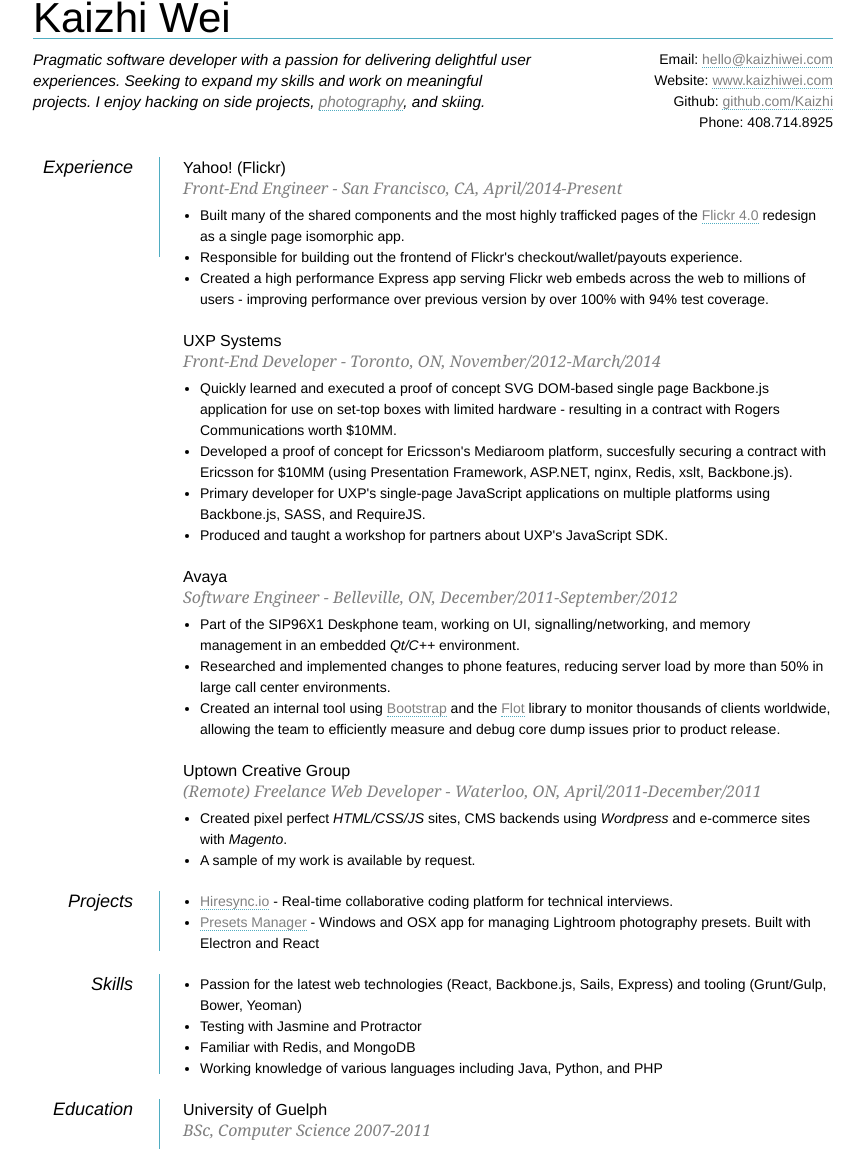
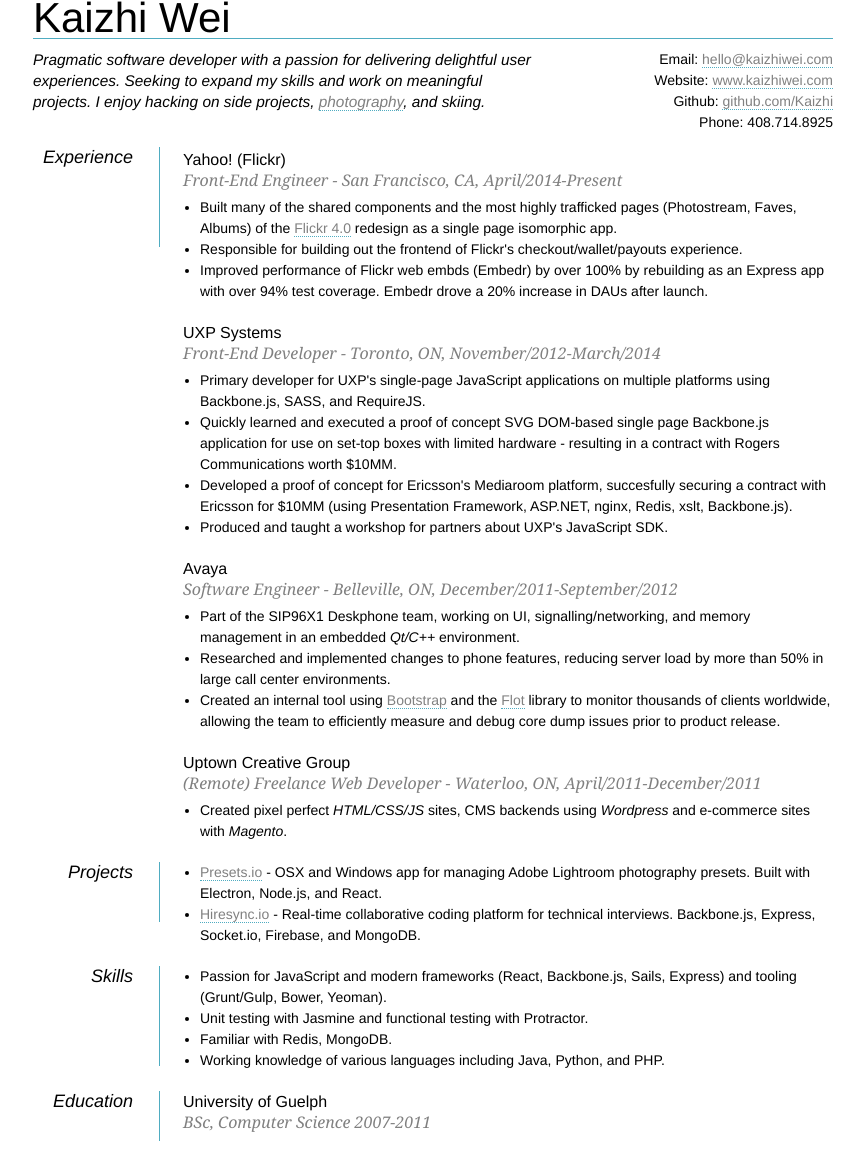
Before and after one commit to Kaizhi/resume, a plain HTML site: page resume.html in a window 1280 px wide. Shown: the part 3-1152 px from the top of the page, without its empty margins (207-1071 px from the left). Drawn offline with Linux system fonts and the light colour scheme.

Commit message:
jeff feedback

```diff
--- a/css/style.css
+++ b/css/style.css
@@ -26,7 +26,7 @@
         dd.clear { float: none; margin: 0;}
 		.contact-left { width:500px; float:left; font-size:1.1em; font-style:italic;}
 		.contact-right {width:250px; float:right; text-align:right;}
-		#contact-info {height:150px;}
+		#contact-info {height:140px;}
 
 		.hideable {display:none;}
 		#profile {display:block;}
--- a/resume.html
+++ b/resume.html
@@ -29,16 +29,16 @@
             <dd>
                 <h2>Yahoo! (Flickr)<br><span>Front-End Engineer - San Francisco, CA, April/2014-Present</span></h2>
                 <ul>
-                    <li>Built many of the shared components and the most highly trafficked pages of the <a href="http://www.theverge.com/2015/5/7/8562387/flickr-camera-roll-uploadr-mobile-redesign" target="_blank">Flickr 4.0</a> redesign as a single page isomorphic app.</li>
+                    <li>Built many of the shared components and the most highly trafficked pages (Photostream, Faves, Albums) of the <a href="http://www.theverge.com/2015/5/7/8562387/flickr-camera-roll-uploadr-mobile-redesign" target="_blank">Flickr 4.0</a> redesign as a single page isomorphic app.</li>
                     <li>Responsible for building out the frontend of Flickr's checkout/wallet/payouts experience.</li>
-                    <li>Created a high performance Express app serving Flickr web embeds across the web to millions of users - improving performance over previous version by over 100% with 94% test coverage.</li>
+                    <li>Improved performance of Flickr web embds (Embedr) by over 100% by rebuilding as an Express app with over 94% test coverage. Embedr drove a 20% increase in DAUs after launch.</li>
                 </ul>
 
                 <h2>UXP Systems<br><span>Front-End Developer - Toronto, ON, November/2012-March/2014</span></h2>
                 <ul>
+                    <li>Primary developer for UXP's single-page JavaScript applications on multiple platforms using Backbone.js, SASS, and RequireJS.</li>
                     <li>Quickly learned and executed a proof of concept SVG DOM-based single page Backbone.js application for use on set-top boxes with limited hardware - resulting in a contract with Rogers Communications worth $10MM.</li>
                     <li>Developed a proof of concept for Ericsson's Mediaroom platform, succesfully securing a contract with Ericsson for $10MM (using Presentation Framework, ASP.NET, nginx, Redis, xslt, Backbone.js).</li>
-                    <li>Primary developer for UXP's single-page JavaScript applications on multiple platforms using Backbone.js, SASS, and RequireJS.</li>
                     <li>Produced and taught a workshop for partners about UXP's JavaScript SDK.</li>
                 </ul>
 
@@ -53,7 +53,6 @@
                 <h2>Uptown Creative Group<br><span>(Remote) Freelance Web Developer - Waterloo, ON, April/2011-December/2011</span></h2>
                 <ul>
                     <li>Created pixel perfect <em>HTML/CSS/JS</em> sites, CMS backends using <em>Wordpress</em> and e-commerce sites with <em>Magento</em>.</li>
-                    <li>A sample of my work is available by request.</li>
                 </ul>
             </dd>
 
@@ -62,8 +61,8 @@
             <dt class="short">Projects</dt>
             <dd>
                 <ul>
-                    <li><a href="http://hiresync.io" target="_blank">Hiresync.io</a> - Real-time collaborative coding platform for technical interviews.</li>
-                    <li><a href="https://github.com/kaizhi/presets-manager" target="_blank">Presets Manager</a> - Windows and OSX app for managing Lightroom photography presets. Built with Electron and React</li>
+                    <li><a href="http://presets.io" target="_blank">Presets.io</a> - OSX and Windows app for managing Adobe Lightroom photography presets. Built with Electron, Node.js, and React.</li>
+                    <li><a href="http://hiresync.io" target="_blank">Hiresync.io</a> - Real-time collaborative coding platform for technical interviews. Backbone.js, Express, Socket.io, Firebase, and MongoDB.</li>
                 </ul>
             </dd>
             <dd class="clear"></dd>
@@ -71,10 +70,10 @@
             <dt>Skills</dt>
             <dd>
                 <ul>
-                    <li>Passion for the latest web technologies (React, Backbone.js, Sails, Express) and tooling (Grunt/Gulp, Bower, Yeoman)</li>
-                    <li>Testing with Jasmine and Protractor</li>
-                    <li>Familiar with Redis, and MongoDB</li>
-                    <li>Working knowledge of various languages including Java, Python, and PHP</li>
+                    <li>Passion for JavaScript and modern frameworks (React, Backbone.js, Sails, Express) and tooling (Grunt/Gulp, Bower, Yeoman).</li>
+                    <li>Unit testing with Jasmine and functional testing with Protractor.</li>
+                    <li>Familiar with Redis, MongoDB.</li>
+                    <li>Working knowledge of various languages including Java, Python, and PHP.</li>
                 </ul>
 
             </dd>
```
Also changed, not shown: 1 other file.
